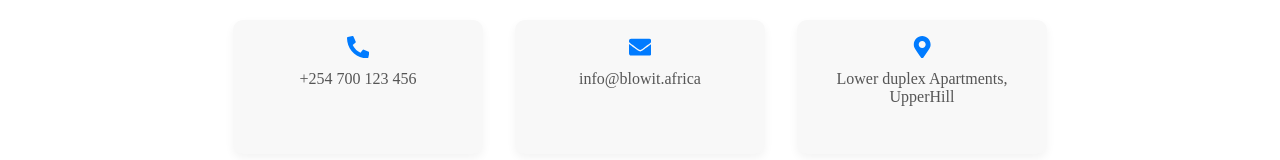
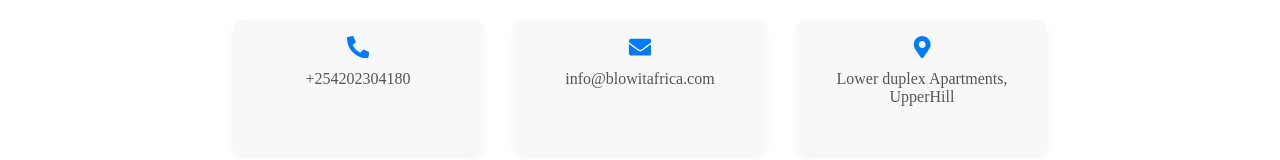
Before and after one commit to Avlcapital/blowit-updated, a React app in the folder frontend/: page /contact in a window 1280 px wide. Shown: the part 176-336 px from the top of the page. Built offline with nearby package versions, Linux system fonts and the light colour scheme; the HTML template or start-up script is replaced by a standard one.

Commit message:
updated the contect info

```diff
--- a/frontend/src/pages/Contact.jsx
+++ b/frontend/src/pages/Contact.jsx
@@ -51,11 +51,11 @@ const Contact = () => {
           <div className="contact-info">
             <div className="info-box">
               <FaPhoneAlt className="info-icon" />
-              <p>+254 700 123 456</p>
+              <p>+254202304180</p>
             </div>
             <div className="info-box">
               <FaEnvelope className="info-icon" />
-              <p>info@blowit.africa</p>
+              <p>info@blowitafrica.com</p>
             </div>
             <div className="info-box">
               <FaMapMarkerAlt className="info-icon" />
```
